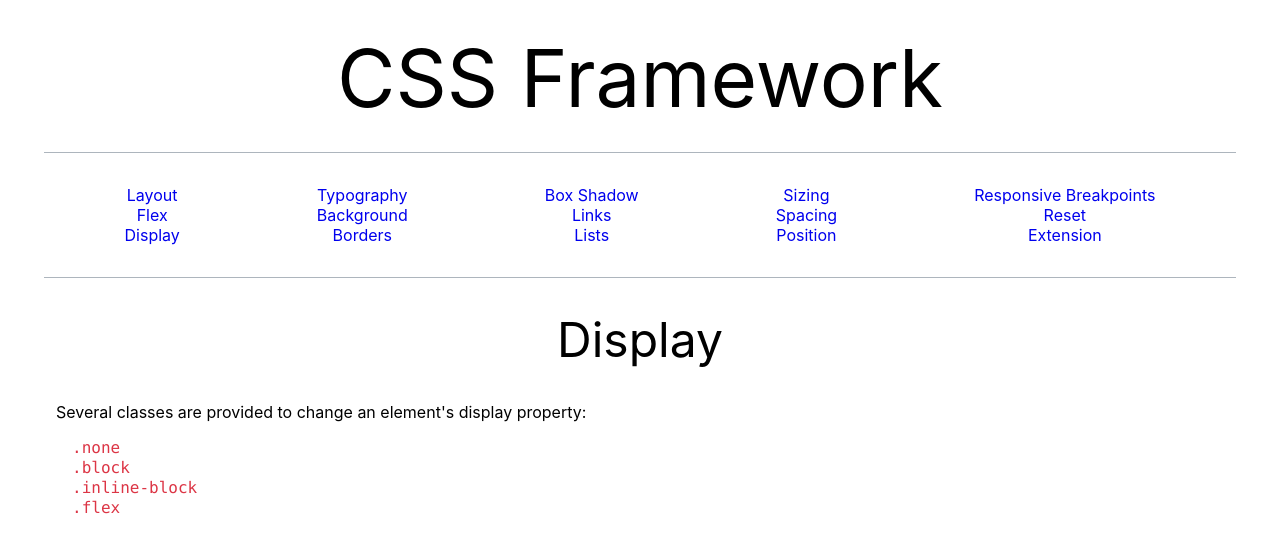
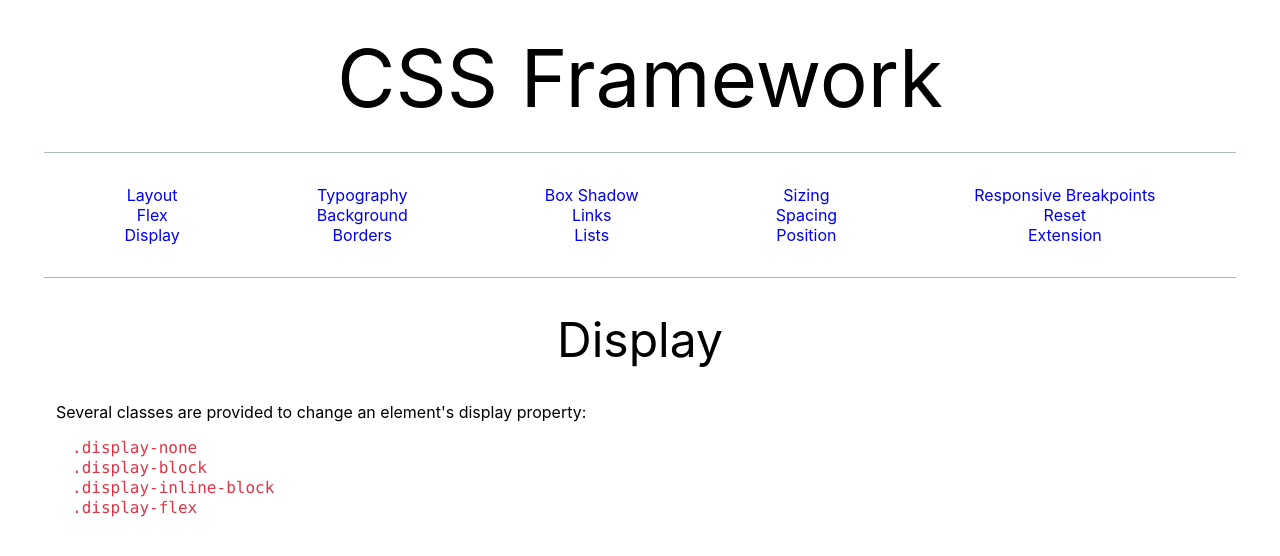
Before and after one commit to esteban90-dev/css-framework-site, a Jekyll site: the page built from display.html, in a window 1280 px wide. Shown: the top 556 px of the page. Built offline with Jekyll 4.4.1, drawn with Linux system fonts in a browser that asks for light colours.

Commit message:
add '.display-' prefix

```diff
--- a/display.html
+++ b/display.html
@@ -5,8 +5,8 @@ title: Display
 
 <h2 class="mb-4 mt-4 text-center">Display</h2>
 <ul class="list list-inside">Several classes are provided to change an element's display property:
-  <li class="ml-3 mt-3 mono text-red">.none</li>
-  <li class="ml-3 mono text-red">.block</li>
-  <li class="ml-3 mono text-red">.inline-block</li>
-  <li class="ml-3 mono text-red">.flex</li>
+  <li class="ml-3 mt-3 mono text-red">.display-none</li>
+  <li class="ml-3 mono text-red">.display-block</li>
+  <li class="ml-3 mono text-red">.display-inline-block</li>
+  <li class="ml-3 mono text-red">.display-flex</li>
 </ul>
```
